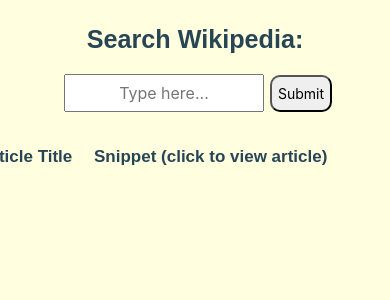
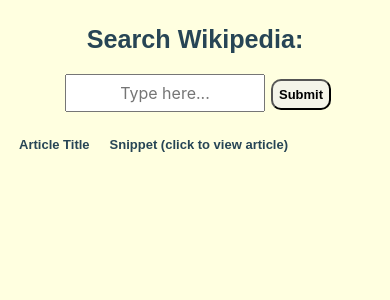
Before and after one commit to jenlky/react-wikipedia, a React (Create React App) app: page / in a window 390 px wide. Shown: the top 300 px of the page. Built offline with nearby package versions, Linux system fonts and the light colour scheme.

Commit message:
first grid prototype

```diff
--- a/src/components/article_list.jsx
+++ b/src/components/article_list.jsx
@@ -4,8 +4,8 @@
 const ArticleList = ({dataArray}) => {
   return (
     <section className="grid container container--margin container--font">
-        <h4 className="header-text article__title">Article Title</h4>
-        <h4 className="header-text snippet">Snippet (click to view article)</h4>
+      <h4 className="header-text article__title">Article Title</h4>
+      <h4 className="header-text snippet">Snippet (click to view article)</h4>
       <ArticleRow dataArray={dataArray} />
     </section>
   );
--- a/src/index.css
+++ b/src/index.css
@@ -26,7 +26,12 @@
 
 .search__btn {
   padding: 0.6rem;
-  border-radius: 1rem; }
+  border-radius: 1rem;
+  background: #F4F4E9;
+  font: 700 1.4rem sans-serif;
+  cursor: pointer; }
+  .search__btn:hover {
+    background: #dbdbcd; }
 
 .grid {
   display: grid;
@@ -36,13 +41,14 @@
 .container {
   padding: 0; }
   .container--margin {
-    margin-top: 2rem; }
+    margin-top: 2rem;
+    margin-bottom: 4rem; }
   .container--font {
     font-size: 1.7rem; }
 
 .header-text {
   color: #274555;
-  font: 700 1em sans-serif; }
+  font: 700 1.6rem sans-serif; }
 
 .article__title {
   justify-self: end;
@@ -73,32 +79,50 @@
     color: #F4F4E9;
     opacity: 0.9; }
 
+@media (max-width: 769px) {
+  .container {
+    max-width: 100%; }
+  .title {
+    font-size: 1.8rem; }
+  .content {
+    font-size: 1.6rem; }
+  .search__btn {
+    font-size: 1.3rem; }
+  .container--margin {
+    margin-bottom: 0rem; } }
+
 @media (max-width: 550px) {
-  table .title {
-    padding-left: 0.4rem;
-    padding-right: 0.4rem;
-    width: auto; }
-  .container {
-    padding: 0; }
-  .container--margin--top {
+  .header-text {
+    font-size: 1.5rem; }
+  .title {
+    padding-right: 0.5rem;
+    font-size: 1.7rem; }
+  .content {
+    font-size: 1.5rem; }
+  .container--margin {
     margin-top: 1.5rem; }
   .article__title {
-    width: 9.8rem;
-    padding-right: 0.4rem;
-    text-align: inherit; }
+    padding-right: 0.4rem; }
   .search__bar {
     width: 20rem; } }
 
-@media (max-width: 376px) {
+@media (max-width: 500px) {
+  .header-text {
+    font-size: 1.3rem; }
   .title {
-    position: absolute;
-    margin-top: -2.8rem;
-    text-align: left; }
-  .data-table {
-    border-collapse: collapse; }
-  .container--margin--top {
-    margin-top: 1rem; }
-  .header__table--margin--btm {
-    margin-bottom: 3.4rem; }
-  tbody tr:not(:last-child) .content__div {
-    padding-bottom: 4rem; } }
+    font-size: 1.5rem; }
+  .content {
+    font-size: 1.3rem;
+    padding: 0.8rem 1.2rem; } }
+
+@media (max-width: 400px) {
+  .grid {
+    grid-template-columns: 24% 1fr; }
+  .container--margin {
+    margin-top: 1rem; } }
+
+@media (max-width: 350px) {
+  .grid {
+    grid-template-columns: 25% 1fr; }
+  .search__bar {
+    width: 18rem; } }
--- a/src/sass/style.scss
+++ b/src/sass/style.scss
@@ -41,6 +41,13 @@
   &__btn {
     padding: 0.6rem;
     border-radius: 1rem;
+    background: $title-bg;
+    font: 700 1.4rem sans-serif;
+    cursor: pointer;
+
+    &:hover {
+      background: rgba(#dbdbcd, 1);
+    }
   }
 }
 
@@ -57,6 +64,7 @@
 
   &--margin {
     margin-top: 2rem;
+    margin-bottom: 4rem;
   }
 
   &--font {
@@ -67,7 +75,7 @@
 // headers for section
 .header-text {
   color: $all-title-color;
-  font: 700 1em sans-serif;
+  font: 700 1.6rem sans-serif;
 }
 
 .article__title {
@@ -86,8 +94,6 @@
   background: $title-bg;
   color: $content-bg;
   text-align: right;
-  // justify-self: end; -> since we need default value stretch
-  // align-self: center; -> since we need default value stretch
   padding-right: 1.5rem;
   font: 700 2.1rem "Garamond", serif;
   border: 1px solid rgba(39, 41, 50, 0.1);
@@ -114,28 +120,47 @@
 
 // media queries to polish website n set breakpoints
 @media (max-width: 769px){
+  .container {
+    max-width: 100%;
+  }
 
+  .title {
+    font-size: 1.8rem;
+  }
+
+  .content {
+    font-size: 1.6rem;
+  }
+
+  .search__btn {
+    font-size: 1.3rem;
+  }
+
+  .container--margin {
+    margin-bottom: 0rem;
+  }
 }
 
 @media (max-width: 550px) {
-  table .title {
-    padding-left: 0.4rem;
-    padding-right: 0.4rem;
-    width: auto;
+  .header-text {
+    font-size: 1.5rem;
   }
 
-  .container {
-    padding: 0;
+  .title {
+    padding-right: 0.5rem;
+    font-size: 1.7rem;
   }
 
-  .container--margin--top {
+  .content {
+    font-size: 1.5rem;
+  }
+
+  .container--margin {
     margin-top: 1.5rem;
   }
 
   .article__title {
-    width: 9.8rem;
     padding-right: 0.4rem;
-    text-align: inherit;
   }
 
   .search__bar {
@@ -143,26 +168,37 @@
   }
 }
 
-@media (max-width: 376px) {
-  .title {
-    position: absolute;
-    margin-top: -2.8rem;
-    text-align: left;
+@media (max-width: 500px) {
+  .header-text {
+    font-size: 1.3rem;
   }
 
-  .data-table {
-    border-collapse: collapse;
+  .title {
+    font-size: 1.5rem;
   }
 
-  .container--margin--top {
+  .content {
+    font-size: 1.3rem;
+    padding: 0.8rem 1.2rem;
+  }
+}
+
+@media (max-width: 400px) {
+  .grid {
+    grid-template-columns: 24% 1fr;
+  }
+
+  .container--margin {
     margin-top: 1rem;
   }
+}
 
-  .header__table--margin--btm {
-    margin-bottom: 3.4rem;
+@media (max-width: 350px) {
+  .grid {
+    grid-template-columns: 25% 1fr;
   }
 
-  tbody tr:not(:last-child) .content__div {
-    padding-bottom: 4rem;
+  .search__bar {
+    width: 18rem;
   }
 }
```
